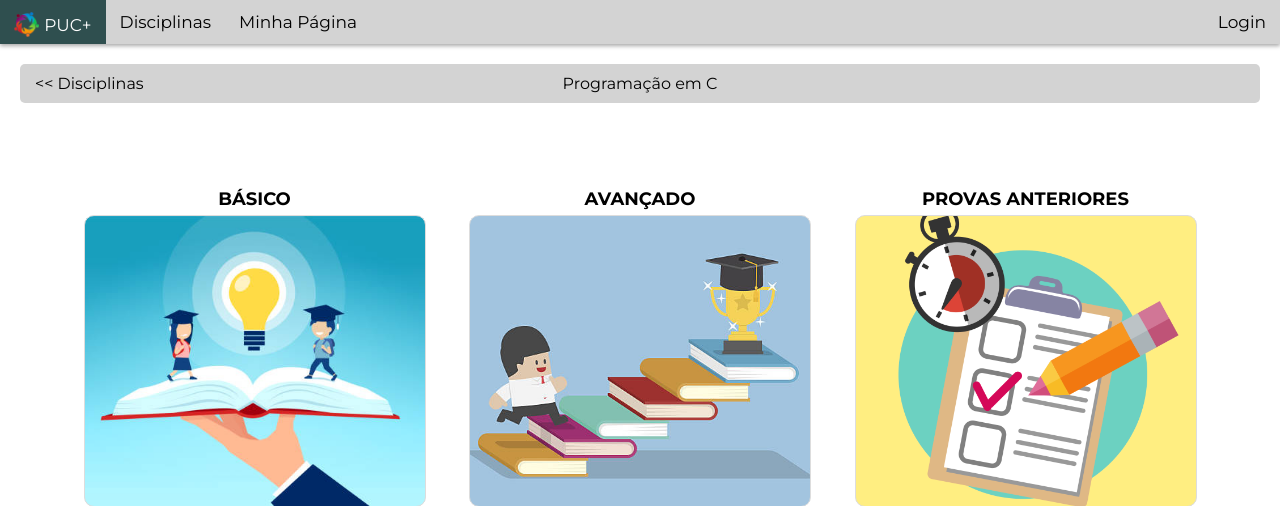
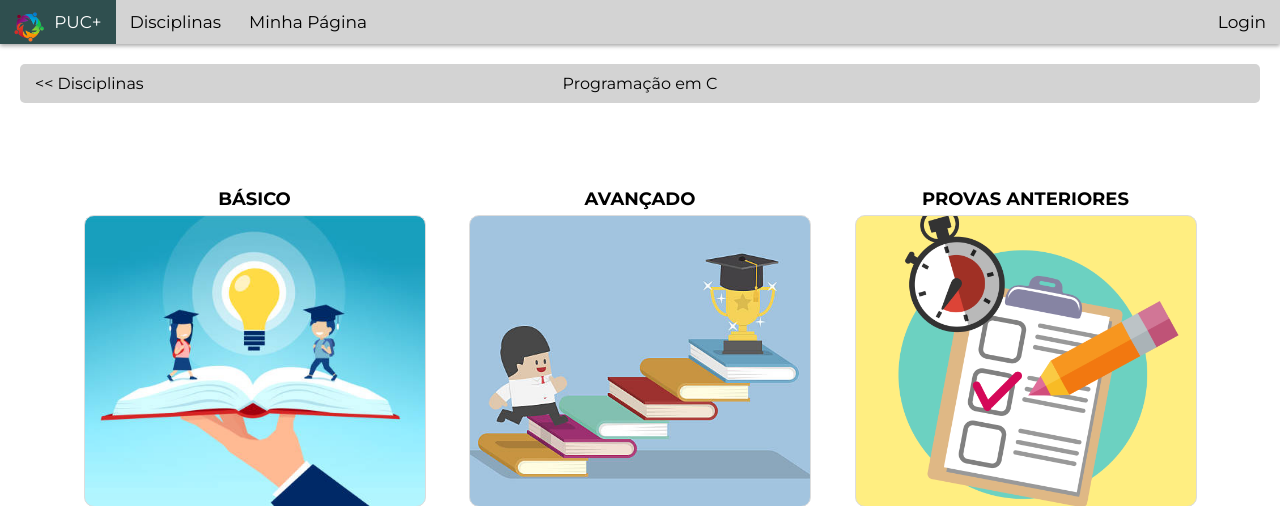
Before and after one commit to lglac123/PUC-Mais, a Django app: a page that uses app/templates/layout.html in a window 1280 px wide. Shown: the top 506 px of the page. Run offline with Django 5.2, Linux system fonts and the light colour scheme.

Commit message:
pequenas-correcoes

```diff
--- a/app/static/style.css
+++ b/app/static/style.css
@@ -34,6 +34,12 @@ h1 {
 .navbar a:hover {
   background-color: darkslategray;
   color: white;
+}
+
+.navbar img {
+  height: 30px;
+  margin-right: 10px;
+  align-items: middle;
 }
 
 .userbar {
--- a/app/templates/layout.html
+++ b/app/templates/layout.html
@@ -13,8 +13,7 @@
     </head>
     <body>
         <div class="navbar">
-            <a href="/" class="central"><img src="{% static 'LogoPUCMais.png' %}"
-            style="height: 25px; align-items: center; margin-right: 5px; padding: 0px">
+            <a href="/" style="display: flex; align-items: middle;"><img src="{% static 'LogoPUCMais.png' %}">
              PUC+</a>
             {% comment %} Criar Borda Leve Separação e Ajustar Tamanho Imagem {% endcomment %}
             <a href="/disciplinas/">Disciplinas</a>
```
Also changed, not shown: app/templates/register.html (+7 -0 lines), db.sqlite3.
